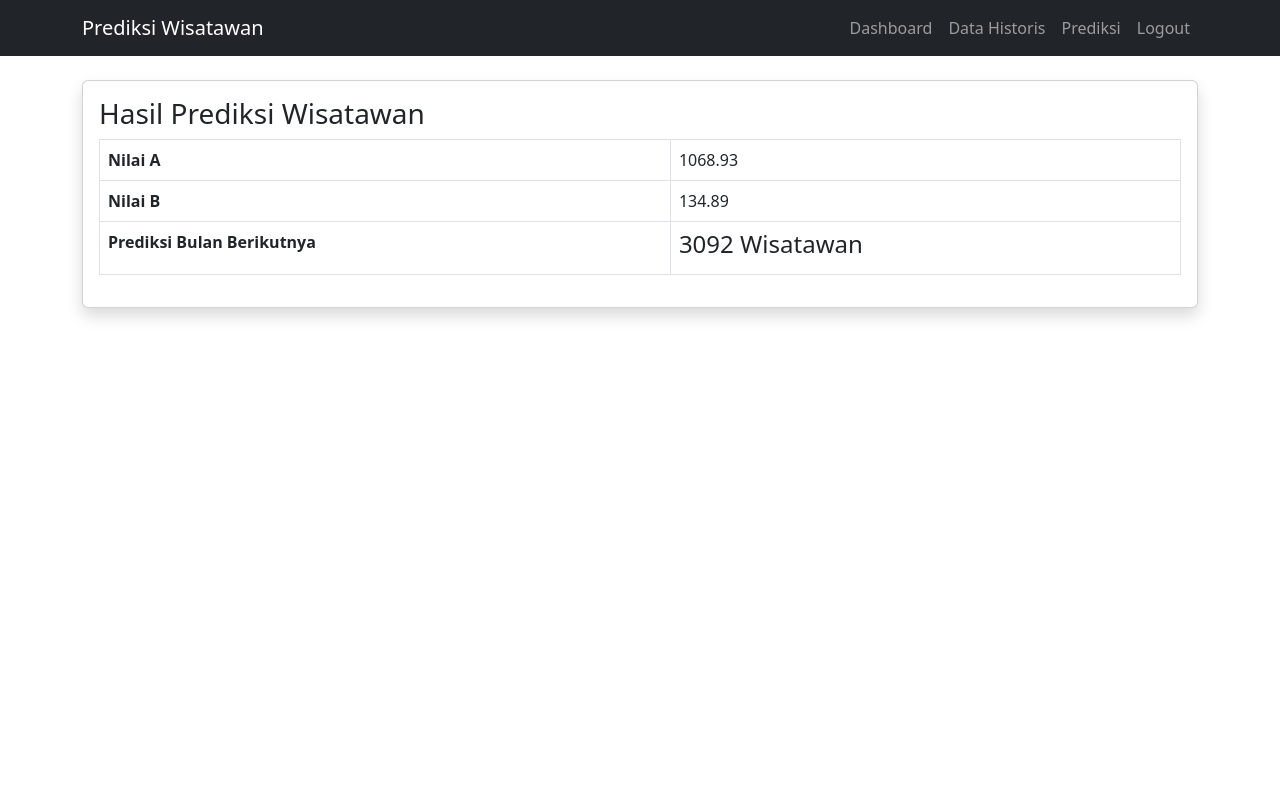
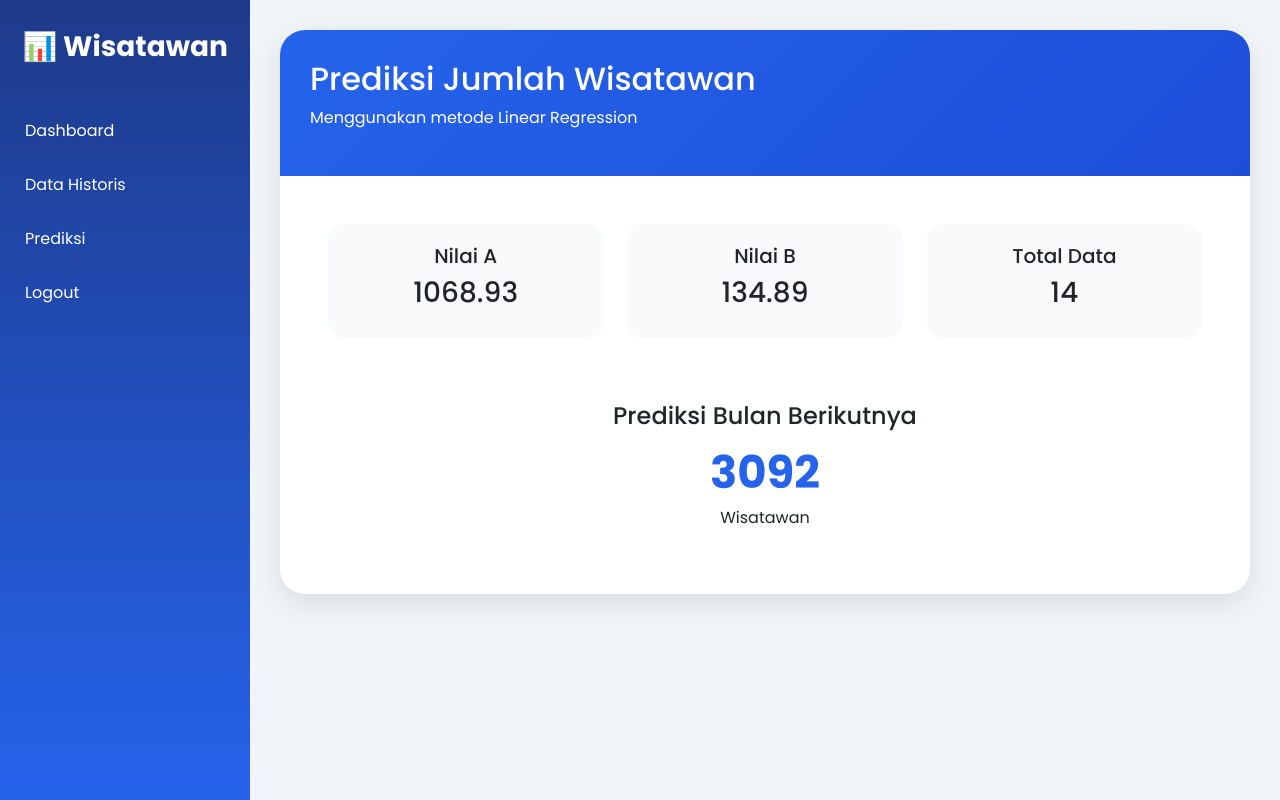
Before and after one commit to anugrahputra08/prediksi-wisatawan, a PHP site: page /prediksi.php in a window 1280 px wide. Run offline with PHP 8.4, Linux system fonts and the light colour scheme; a user stored in the database is signed in; data comes from the database, SQL or seed files in the repository.

Commit message:
prediksi.php

```diff
--- a/prediksi.php
+++ b/prediksi.php
@@ -1,16 +1,22 @@
 <?php
+session_start();
+
+if(!isset($_SESSION['login'])){
+    header("Location: login.php");
+}
+
 include 'config/koneksi.php';
-include 'includes/header.php';
-include 'includes/navbar.php';
 
 $data = mysqli_query($conn,
 "SELECT * FROM wisatawan ORDER BY id ASC");
 
 $x = [];
 $y = [];
+
 $no = 1;
 
 while($d = mysqli_fetch_array($data)){
+
     $x[] = $no++;
     $y[] = $d['jumlah'];
 }
@@ -24,6 +30,7 @@ $sumXY = 0;
 $sumX2 = 0;
 
 for($i=0; $i<$n; $i++){
+
     $sumXY += $x[$i] * $y[$i];
     $sumX2 += $x[$i] * $x[$i];
 }
@@ -34,40 +41,188 @@ $b = (($n * $sumXY) - ($sumX * $sumY)) /
 $a = ($sumY - ($b * $sumX)) / $n;
 
 $nextX = $n + 1;
+
 $prediksi = $a + ($b * $nextX);
 ?>
 
-<div class="container mt-4">
+<!DOCTYPE html>
+<html>
+<head>
 
-    <div class="card shadow">
-        <div class="card-body">
+    <title>Prediksi Wisatawan</title>
 
-            <h3>Hasil Prediksi Wisatawan</h3>
+    <meta charset="UTF-8">
 
-            <table class="table table-bordered">
+    <meta name="viewport"
+          content="width=device-width, initial-scale=1.0">
 
-                <tr>
-                    <th>Nilai A</th>
-                    <td><?= round($a,2); ?></td>
-                </tr>
+    <link href="https://cdn.jsdelivr.net/npm/bootstrap@5.3.0/dist/css/bootstrap.min.css" rel="stylesheet">
 
-                <tr>
-                    <th>Nilai B</th>
-                    <td><?= round($b,2); ?></td>
-                </tr>
+    <link href="https://fonts.googleapis.com/css2?family=Poppins:wght@300;400;500;600;700&display=swap" rel="stylesheet">
 
-                <tr>
-                    <th>Prediksi Bulan Berikutnya</th>
-                    <td>
-                        <h4><?= round($prediksi); ?> Wisatawan</h4>
-                    </td>
-                </tr>
+    <style>
 
-            </table>
+        body{
+            font-family: 'Poppins', sans-serif;
+            background: #f1f5f9;
+        }
+
+        .sidebar{
+            width: 250px;
+            height: 100vh;
+            position: fixed;
+            background: linear-gradient(180deg,#1e3a8a,#2563eb);
+            padding-top: 30px;
+        }
+
+        .sidebar h3{
+            color: white;
+            text-align: center;
+            margin-bottom: 40px;
+            font-weight: 700;
+        }
+
+        .sidebar a{
+            display: block;
+            color: white;
+            text-decoration: none;
+            padding: 15px 25px;
+            transition: 0.3s;
+        }
+
+        .sidebar a:hover{
+            background: rgba(255,255,255,0.15);
+        }
+
+        .main{
+            margin-left: 250px;
+            padding: 30px;
+        }
+
+        .prediksi-card{
+            border: none;
+            border-radius: 25px;
+            overflow: hidden;
+            box-shadow: 0 10px 30px rgba(0,0,0,0.1);
+        }
+
+        .header-card{
+            background: linear-gradient(135deg,#2563eb,#1d4ed8);
+            color: white;
+            padding: 30px;
+        }
+
+        .hasil{
+            font-size: 45px;
+            font-weight: 700;
+            color: #2563eb;
+        }
+
+        .box{
+            background: #f8fafc;
+            border-radius: 15px;
+            padding: 20px;
+        }
+
+    </style>
+
+</head>
+
+<body>
+
+<div class="sidebar">
+
+    <h3>📊 Wisatawan</h3>
+
+    <a href="dashboard.php">Dashboard</a>
+
+    <a href="data_wisatawan.php">Data Historis</a>
+
+    <a href="prediksi.php">Prediksi</a>
+
+    <a href="logout.php">Logout</a>
+
+</div>
+
+<div class="main">
+
+    <div class="card prediksi-card">
+
+        <div class="header-card">
+
+            <h2>Prediksi Jumlah Wisatawan</h2>
+
+            <p>
+                Menggunakan metode Linear Regression
+            </p>
 
         </div>
+
+        <div class="card-body p-5">
+
+            <div class="row">
+
+                <div class="col-md-4 mb-3">
+
+                    <div class="box text-center">
+
+                        <h5>Nilai A</h5>
+
+                        <h3><?= round($a,2); ?></h3>
+
+                    </div>
+
+                </div>
+
+                <div class="col-md-4 mb-3">
+
+                    <div class="box text-center">
+
+                        <h5>Nilai B</h5>
+
+                        <h3><?= round($b,2); ?></h3>
+
+                    </div>
+
+                </div>
+
+                <div class="col-md-4 mb-3">
+
+                    <div class="box text-center">
+
+                        <h5>Total Data</h5>
+
+                        <h3><?= $n; ?></h3>
+
+                    </div>
+
+                </div>
+
+            </div>
+
+            <div class="text-center mt-5">
+
+                <h4>
+                    Prediksi Bulan Berikutnya
+                </h4>
+
+                <div class="hasil">
+
+                    <?= round($prediksi); ?>
+
+                </div>
+
+                <p>
+                    Wisatawan
+                </p>
+
+            </div>
+
+        </div>
+
     </div>
 
 </div>
 
-<?php include 'includes/footer.php'; ?>
+</body>
+</html>
```
